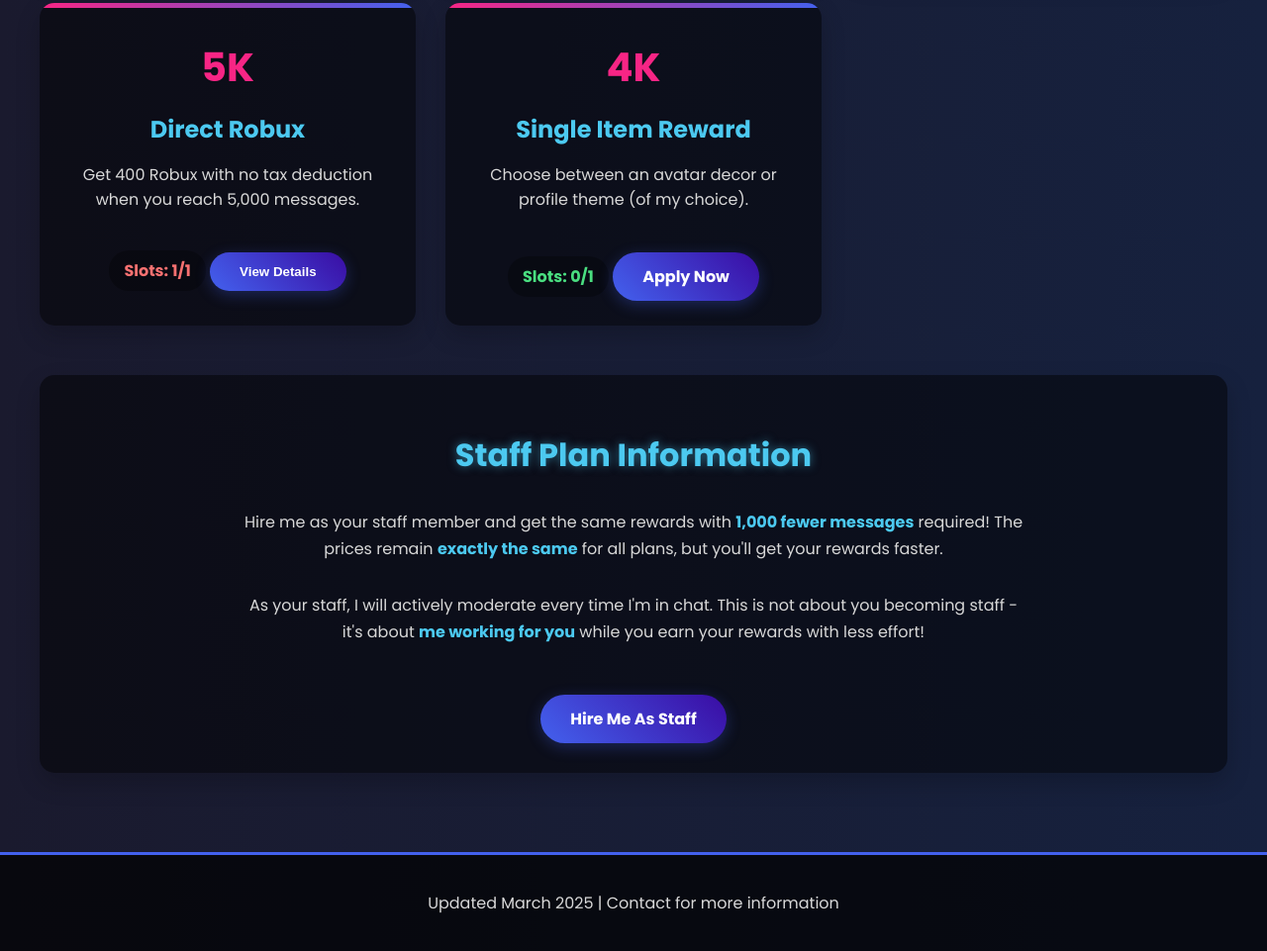
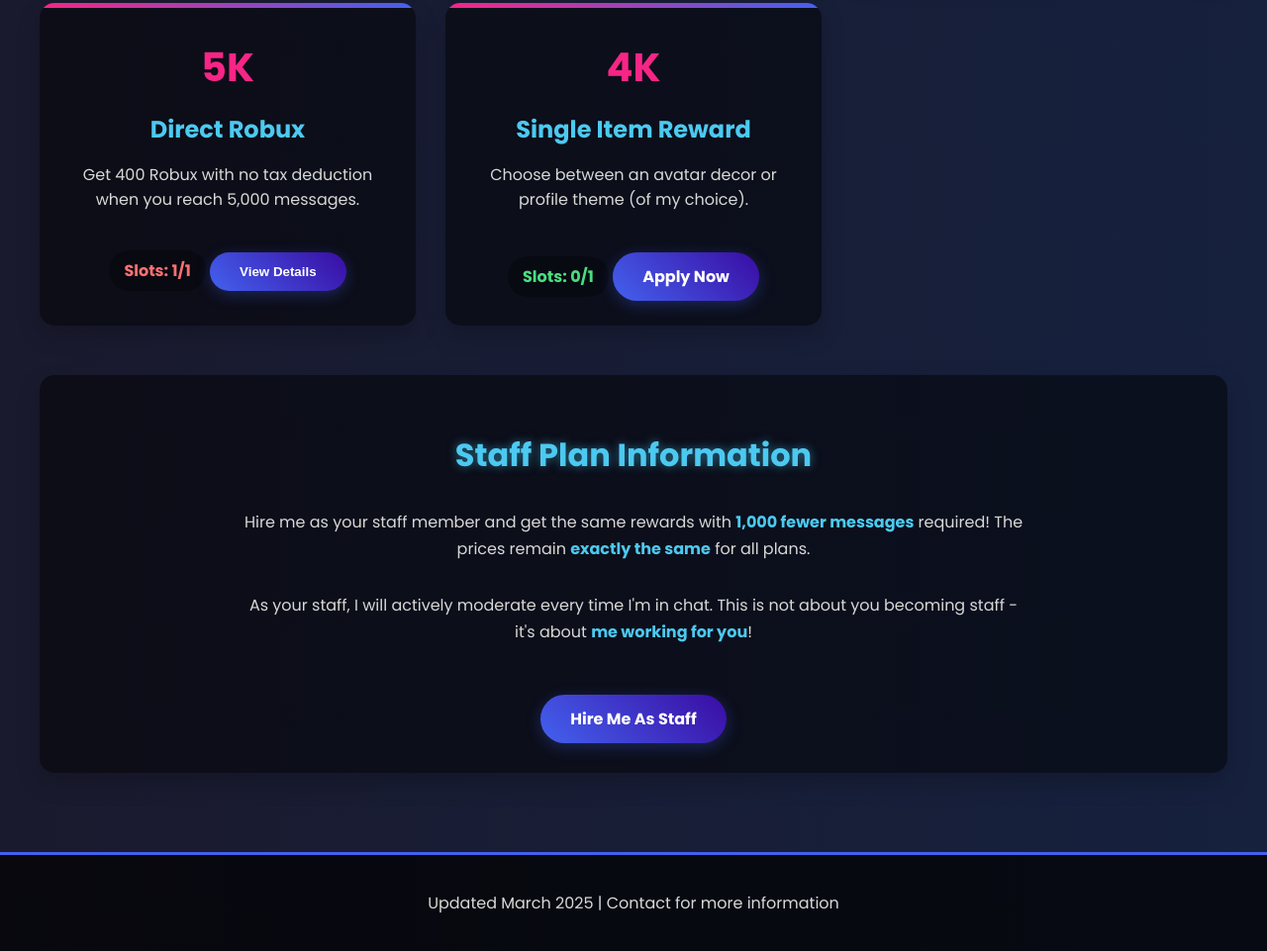
Before and after one commit to monkey-prog/plans, a plain HTML site: page index.html in a window 1280 px wide. Shown: the part 650-1611 px from the top of the page at 99% size. Drawn offline with Linux system fonts and the light colour scheme.

Commit message:
Atualizar o index.html

```diff
--- a/index.html
+++ b/index.html
@@ -332,10 +332,10 @@
     <section class="staff-info dashboard-section">
       <h2 class="section-title">Staff Plan Information</h2>
       <p class="staff-description">
-        Hire me as your staff member and get the same rewards with <span class="highlight">1,000 fewer messages</span> required! The prices remain <span class="highlight">exactly the same</span> for all plans, but you'll get your rewards faster.
+        Hire me as your staff member and get the same rewards with <span class="highlight">1,000 fewer messages</span> required! The prices remain <span class="highlight">exactly the same</span> for all plans.
       </p>
       <p class="staff-description">
-        As your staff, I will actively moderate every time I'm in chat. This is not about you becoming staff - it's about <span class="highlight">me working for you</span> while you earn your rewards with less effort!
+        As your staff, I will actively moderate every time I'm in chat. This is not about you becoming staff - it's about <span class="highlight">me working for you</span>!
       </p>
       <a href="https://discord.gg/VgAScsgAwr" class="action-button">Hire Me As Staff</a>
     </section>
```
